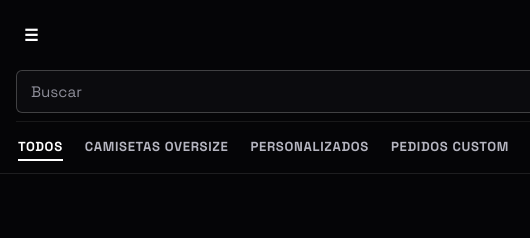
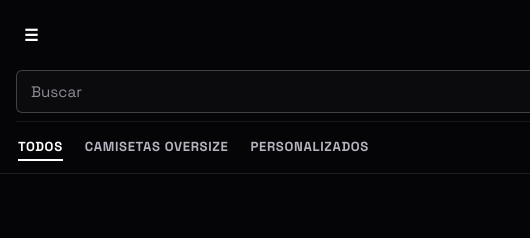
Before and after one commit to altapinta-gyel/Altapinta-Web, a plain HTML site: page index.html in a window 1280 px wide. Shown: the top 238 px of the page, 0-530 px from the left. Drawn offline with Linux system fonts and the light colour scheme.

Commit message:
Fix HTML formatting issues

```diff
--- a/index.html
+++ b/index.html
@@ -44,7 +44,6 @@
       <button type="button" class="btn-filtro activo" data-categoria="todos">TODOS</button>
       <button type="button" class="btn-filtro" data-categoria="camiseta">CAMISETAS OVERSIZE</button>
       <button type="button" class="btn-filtro" data-categoria="personalizados">PERSONALIZADOS</button>
-      <a href="#personaliza" class="cat-link">PEDIDOS CUSTOM</a>
     </nav>
   </header>
 
```
